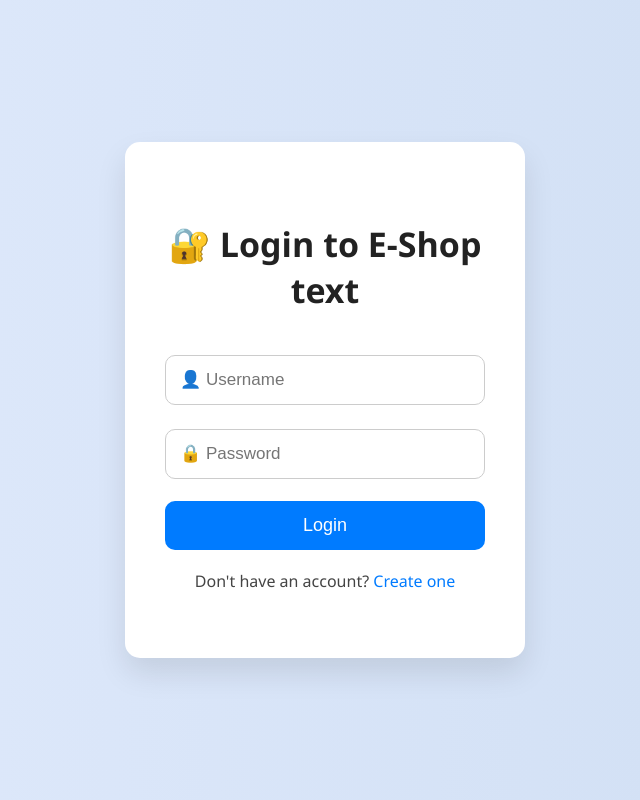
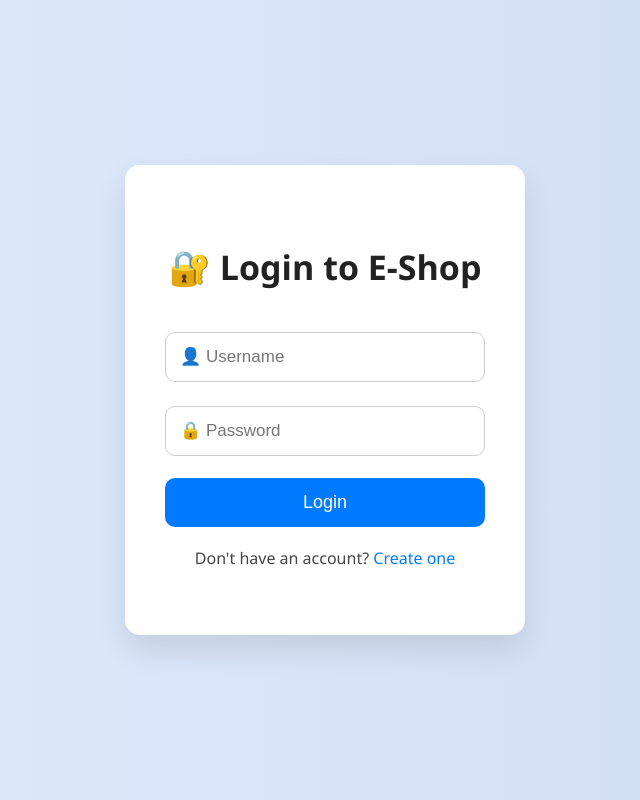
Before and after one commit to varad0077/simple-blog, a website: page auth/login.html in a window 1280 px wide. Shown: the whole page, without its empty margins (315-955 px from the left). Drawn offline with Linux system fonts and the light colour scheme.

Commit message:
Update login.html

```diff
--- a/auth/login.html
+++ b/auth/login.html
@@ -102,7 +102,7 @@
 </head>
 <body>
   <div class="login-box">
-    <h2>🔐 Login to E-Shop text</h2>
+    <h2>🔐 Login to E-Shop</h2>
     <form id="login-form">
       <input type="text" id="username" placeholder="👤 Username" required />
       <input type="password" id="password" placeholder="🔒 Password" required />
```
